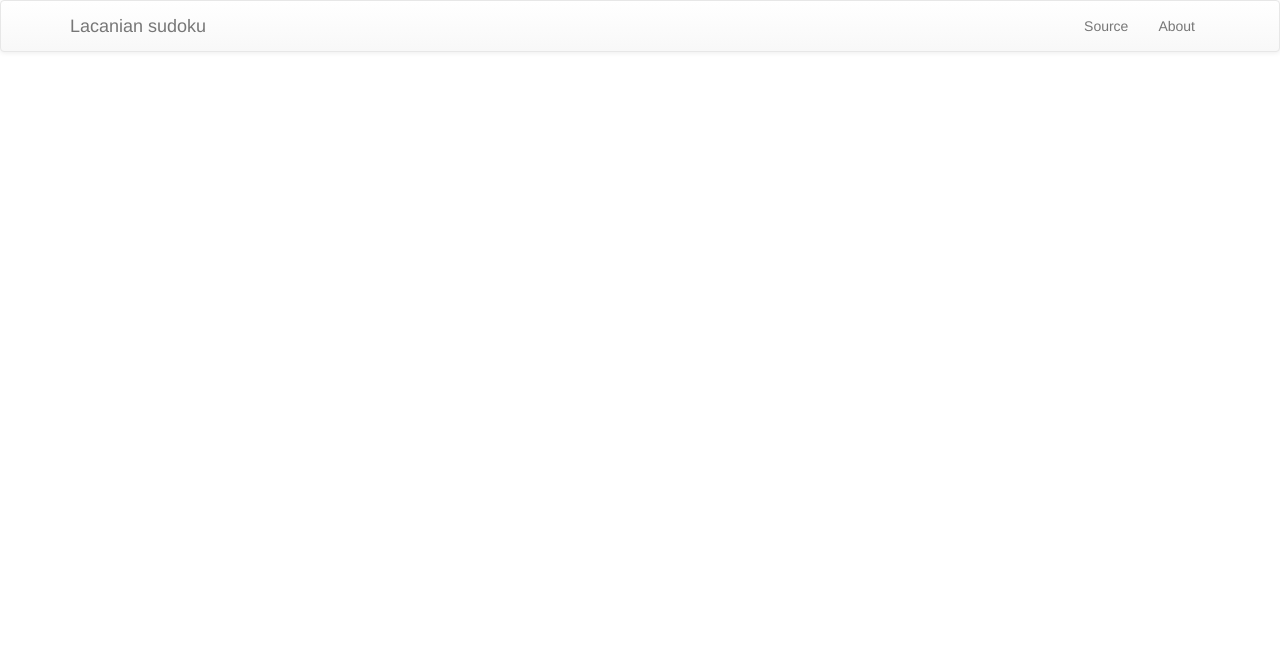
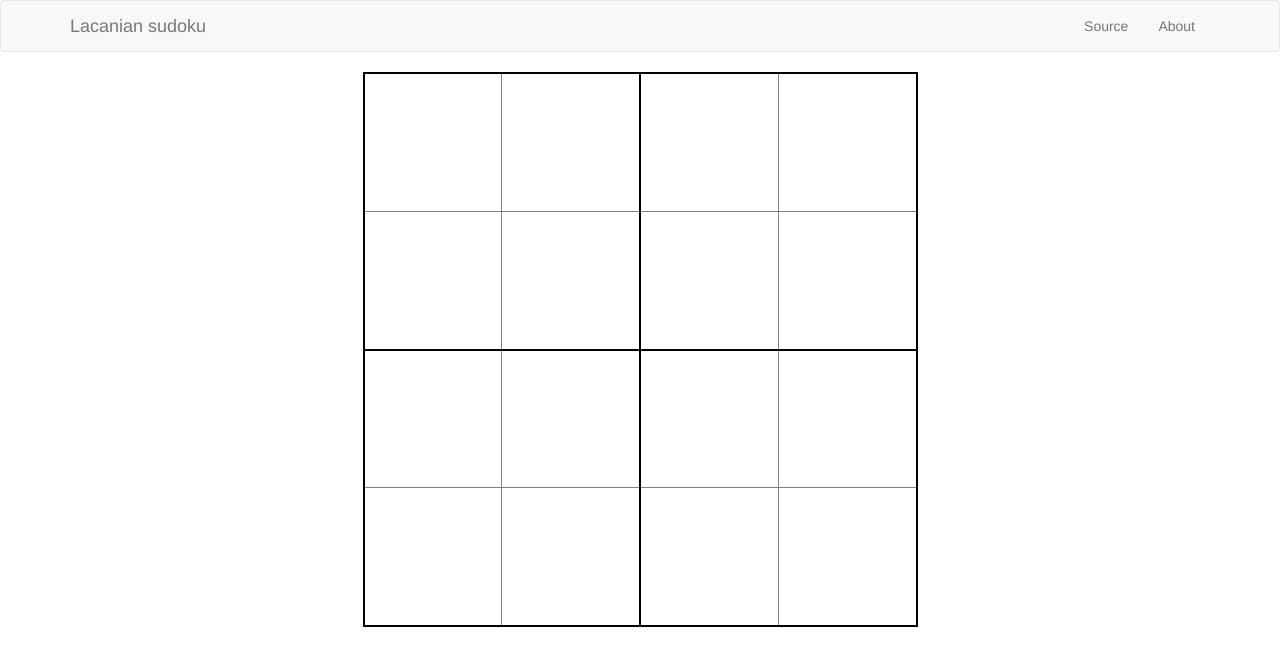
Before and after one commit to voyou/sudoku, a website with bundled scripts: page static/index.html in a window 1280 px wide. Built offline with nearby package versions, Linux system fonts and the light colour scheme.

Commit message:
Basic front-end skeleton.
Shows a grid and allows filling in squares, but has no actual sudoku-related
functionality yet.

```diff
--- a/main.js
+++ b/main.js
@@ -1 +1,8 @@
-var S = require('./sudoku');
+"use strict";
+
+var SV = require('./sudoku-view');
+SV.init(jQuery);
+
+$(function() {
+  $('#main').sudoku(4, function(i) { return ['a', 'b', 'c', 'd'][i-1]; });
+});
--- a/static/index.html
+++ b/static/index.html
@@ -5,7 +5,8 @@
     <meta name="viewport" content="width=device-width, initial-scale=1">
     <title>Lacanian sudoku</title>
     <link rel="stylesheet" href="https://maxcdn.bootstrapcdn.com/bootstrap/3.3.4/css/bootstrap.min.css">
-    <link rel="stylesheet" href="https://maxcdn.bootstrapcdn.com/bootstrap/3.3.4/css/bootstrap-theme.min.css">
+    <!-- <link rel="stylesheet" href="https://maxcdn.bootstrapcdn.com/bootstrap/3.3.4/css/bootstrap-theme.min.css"> -->
+    <link rel="stylesheet" href="sudoku.css">
   </head>
   <body>
     <nav class="navbar navbar-default">
--- /dev/null
+++ b/static/sudoku.css
@@ -0,0 +1,39 @@
+.sudoku-grid {
+  width: 100%;
+}
+
+.sudoku-cell {
+  border: 1px solid gray;
+}
+
+.sudoku-cell a {
+  display:block;
+  text-align: center;
+  width: 100%;
+  color: inherit;
+}
+
+.sudoku-cell a:hover, .sudoku-cell a:focus {
+  text-decoration: none;
+}
+
+.sudoku-cell.sudoku-regiontop {
+  border-top: 2px solid black;
+}
+
+.sudoku-cell.sudoku-regionleft {
+   border-left: 2px solid black;
+ }
+
+.sudoku-cell.sudoku-right {
+  border-right: 2px solid black;
+ }
+
+.sudoku-cell.sudoku-bottom {
+  border-bottom: 2px solid black;
+}
+
+.sudoku-selector {
+  border-collapse: separate;
+  border-spacing: 2px;
+}
--- /dev/null
+++ b/sudoku-view.js
@@ -0,0 +1,100 @@
+"use strict";
+
+exports.init = function($) {
+  $.fn.sudoku = function(size, showValue) {
+
+    var regionSize = Math.floor(Math.sqrt(size));
+
+    if( typeof showValue == 'undefined' )
+      showValue = function (i) { return i; }
+
+    var board = {
+      size: size,
+      regionSize: regionSize,
+      showValue: showValue
+    }
+
+    var cellWidth = 100 / size;
+
+    var table = $('<table class="sudoku-grid"></table>');
+    for( var r = 0; r < size; r++ ) {
+      var row = $('<tr>');
+      for( var c = 0; c < size; c++ ) {
+        var cell = $('<td class="sudoku-cell"><a href="">&nbsp;</a></td>')
+        var anchor = $('a', cell);
+
+        cell.css('width', cellWidth + '%');
+        if( r == (size - 1) )
+          cell.addClass('sudoku-bottom');
+        if( c == (size - 1) )
+          cell.addClass('sudoku-right');
+        if( c % regionSize == 0 )
+          cell.addClass('sudoku-regionleft');
+        if( r % regionSize == 0 )
+          cell.addClass('sudoku-regiontop');
+
+        anchor.data('coords', [c, r]);
+        anchor.data('board', board);
+        row.append(cell);
+      }
+      table.append(row);
+    }
+
+    table.popover({
+      content: makeSelector,
+      container: 'body',
+      placement: 'auto bottom',
+      selector: '.sudoku-cell a',
+      trigger: 'focus',
+      html: true
+    });
+
+    $('body').on('click', '.sudoku-selector-btn', function () {
+      var $this = $(this);
+      var cell = $this.data('cell');
+      cell.text(cell.data('board').showValue($this.data('value')));
+    });
+
+    table.on('click', '.sudoku-cell a', function (e) {
+      e.preventDefault();
+    });
+
+    this.append(table);
+    $(window).resize(resize.bind(table));
+    resize.call(table);
+
+    return this;
+  };
+
+  function resize() {
+    this.css('height', this.css('width'));
+    var anchors = $('a', this);
+    var anchorSize = anchors.width();
+    console.log(anchorSize);
+    anchors.css('font-size', anchorSize / 2 + 'px');
+  }
+
+  function makeSelector() {
+    var $this = $(this);
+    var board = $this.data('board');
+    var size = board.size;
+    var side = Math.floor(Math.sqrt(size));
+
+    var table = $('<table class="sudoku-selector"></table>');
+
+    for( var r = 0; r < side; r++ ) {
+      var row = $('<tr></tr>');
+      for( var c = 0; c < side; c++ ) {
+        var button = $('<td><button class="sudoku-selector-btn btn btn-default"></button></td>');
+        var value = r * side + c + 1
+        $('button', button).text(board.showValue(value))
+          .data('cell', $this)
+          .data('value', value);
+        row.append(button);
+      }
+      table.append(row)
+    }
+
+    return table;
+  }
+}
```
